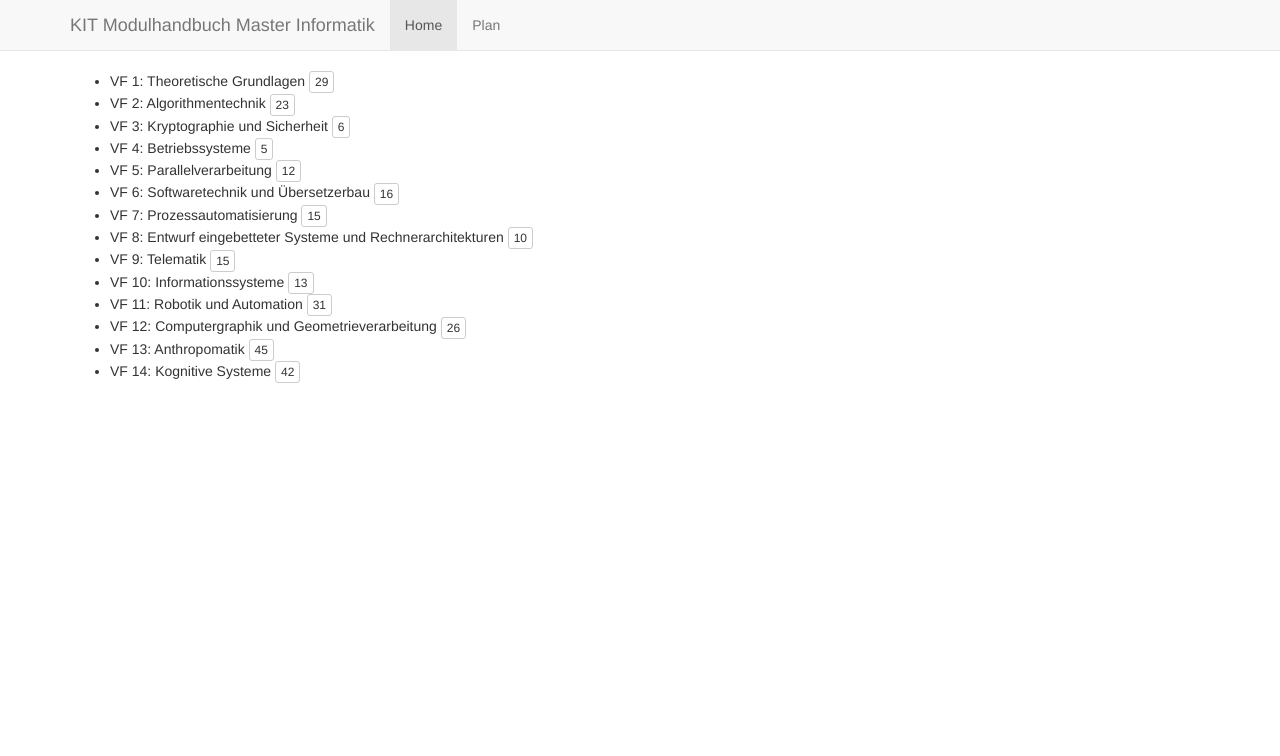
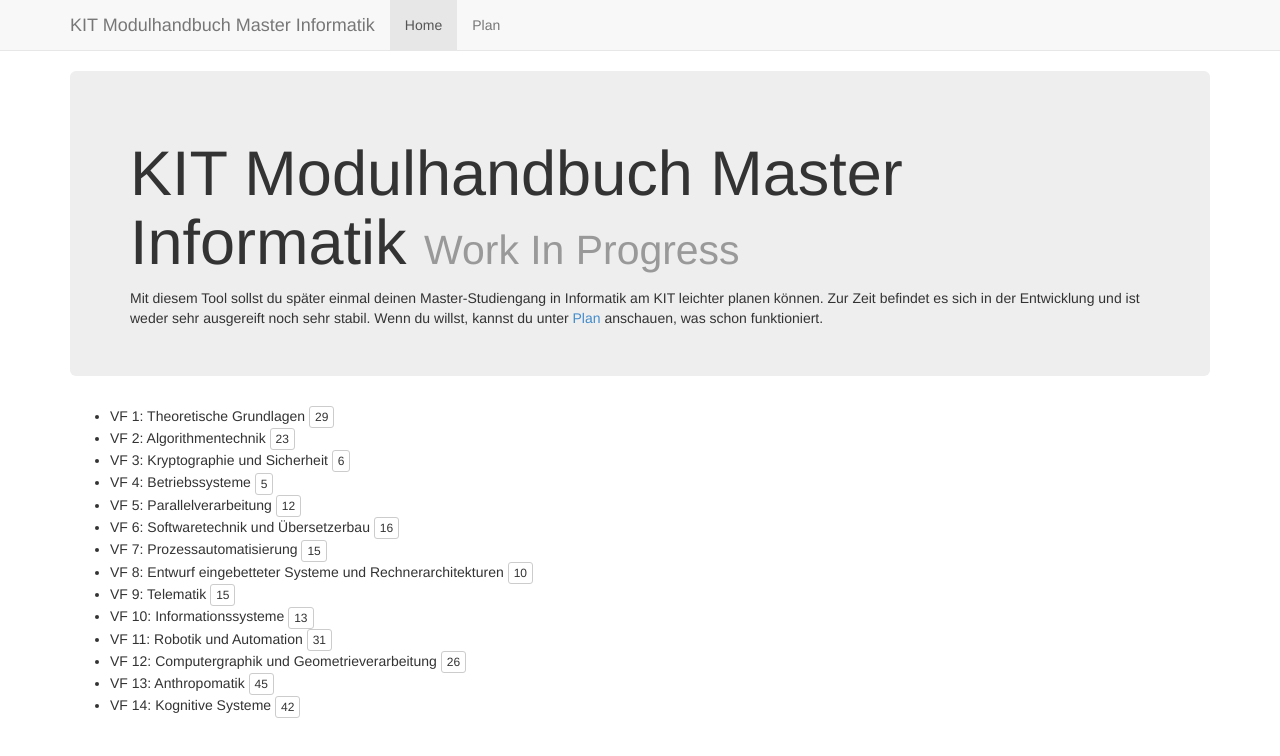
Before and after one commit to sbungartz/kitmods, a plain HTML site: page index.html in a window 1280 px wide. Drawn offline with Linux system fonts and the light colour scheme.

Commit message:
added info text to home page

```diff
--- a/res/home.html
+++ b/res/home.html
@@ -1,4 +1,10 @@
 <div class="container">
+  <div class="jumbotron">
+    <h1>KIT Modulhandbuch Master Informatik <small>Work In Progress</small></h1>
+    Mit diesem Tool sollst du später einmal deinen Master-Studiengang in Informatik am KIT leichter planen können.
+    Zur Zeit befindet es sich in der Entwicklung und ist weder sehr ausgereift noch sehr stabil.
+    Wenn du willst, kannst du unter <a href="#/plan">Plan</a> anschauen, was schon funktioniert.
+  </div>
   <ul>
   	<li ng-repeat="specialization in handbook.specializations | orderDictBy:specIdAsInt" ng-init="specIdx = $index; specToggleId = 'module-list-' + specIdx">
   	  {{specialization.$key}}: {{specialization.name}}
```
